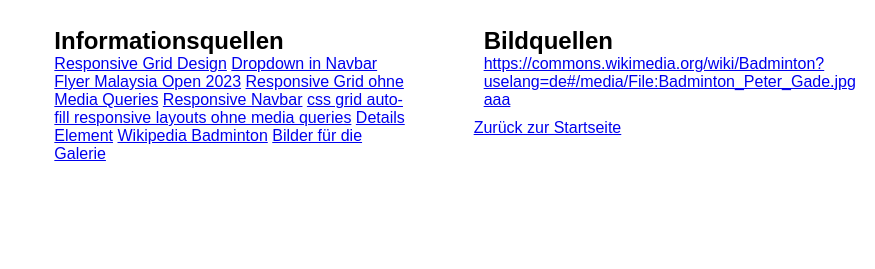
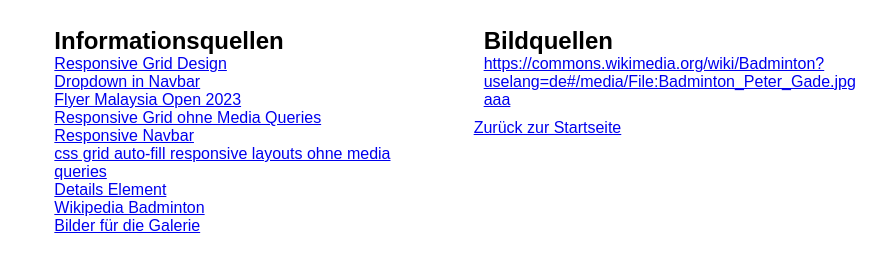
Before and after one commit to vickydotexe/badminton_website, a plain HTML site: page dateien/impressum.html in a window 1280 px wide. Shown: the part 91-360 px from the top of the page, 405-1280 px from the left. Drawn offline with Linux system fonts and the light colour scheme.

Commit message:
quellen formatiert

```diff
--- a/dateien/impressum.html
+++ b/dateien/impressum.html
@@ -68,15 +68,15 @@
                 <header>
                     <h1>Informationsquellen</h1>
                     <div class="Quellen">
-                      <a href="https://www.google.com/url?sa=t&rct=j&q=&esrc=s&source=web&cd=&cad=rja&uact=8&ved=2ahUKEwiM6erwn8_9AhUIGuwKHWmiAqsQwqsBegQIDBAF&url=https%3A%2F%2Fwww.youtube.com%2Fwatch%3Fv%3D68O6eOGAGqA&usg=AOvVaw1hjeDc8YgLVqZWjgVYpcqn">Responsive Grid Design</a>
-                      <a href="https://www.w3schools.com/howto/howto_css_dropdown_navbar.asp">Dropdown in Navbar</a>
-                      <a href="https://www.carousell.com.my/p/2-petronas-malaysia-open-2023-tickets-final-upper-tier-a-1209502411/">Flyer Malaysia Open 2023</a>
-                      <a href="https://wiki.selfhtml.org/wiki/CSS/Tutorials/Grid/responsive_Raster_ohne_Media_Queries">Responsive Grid ohne Media Queries</a>
-                      <a href="https://www.makeuseof.com/responsive-navigation-bar-using-html-and-css/">Responsive Navbar</a>
-                      <a href="https://kulturbanause.de/blog/css-grid-auto-fill-responsive-layouts-ohne-media-queries/">css grid auto-fill responsive layouts ohne media queries</a>
-                      <a href="https://developer.mozilla.org/en-US/docs/Web/HTML/Element/details">Details Element</a>
-                      <a href="https://de.wikipedia.org/wiki/Badminton">Wikipedia Badminton</a>
-                      <a href="https://english.news.cn/20230114/5a4878c86c834c7f902d83ec085a93c2/c.html">Bilder für die Galerie</a>
+                      <a href="https://www.google.com/url?sa=t&rct=j&q=&esrc=s&source=web&cd=&cad=rja&uact=8&ved=2ahUKEwiM6erwn8_9AhUIGuwKHWmiAqsQwqsBegQIDBAF&url=https%3A%2F%2Fwww.youtube.com%2Fwatch%3Fv%3D68O6eOGAGqA&usg=AOvVaw1hjeDc8YgLVqZWjgVYpcqn">Responsive Grid Design</a> <br>
+                      <a href="https://www.w3schools.com/howto/howto_css_dropdown_navbar.asp">Dropdown in Navbar</a> <br>
+                      <a href="https://www.carousell.com.my/p/2-petronas-malaysia-open-2023-tickets-final-upper-tier-a-1209502411/">Flyer Malaysia Open 2023</a> <br>
+                      <a href="https://wiki.selfhtml.org/wiki/CSS/Tutorials/Grid/responsive_Raster_ohne_Media_Queries">Responsive Grid ohne Media Queries</a> <br>
+                      <a href="https://www.makeuseof.com/responsive-navigation-bar-using-html-and-css/">Responsive Navbar</a> <br>
+                      <a href="https://kulturbanause.de/blog/css-grid-auto-fill-responsive-layouts-ohne-media-queries/">css grid auto-fill responsive layouts ohne media queries</a> <br>
+                      <a href="https://developer.mozilla.org/en-US/docs/Web/HTML/Element/details">Details Element</a> <br>
+                      <a href="https://de.wikipedia.org/wiki/Badminton">Wikipedia Badminton</a> <br>
+                      <a href="https://english.news.cn/20230114/5a4878c86c834c7f902d83ec085a93c2/c.html">Bilder für die Galerie</a> <br>
                 </div>
                 </header>
             </section>
@@ -84,8 +84,8 @@
               <header>
                   <h1>Bildquellen</h1>
                   <div class="Quellen">
-                    <a href="https://commons.wikimedia.org/wiki/Badminton?uselang=de#/media/File:Badminton_Peter_Gade.jpg">https://commons.wikimedia.org/wiki/Badminton?uselang=de#/media/File:Badminton_Peter_Gade.jpg</a>
-                    <a href="platzhalter">aaa</a>
+                    <a href="https://commons.wikimedia.org/wiki/Badminton?uselang=de#/media/File:Badminton_Peter_Gade.jpg">https://commons.wikimedia.org/wiki/Badminton?uselang=de#/media/File:Badminton_Peter_Gade.jpg</a> <br>
+                    <a href="platzhalter">aaa</a> <br>
               </div>
               </header>
               <footer>
```
